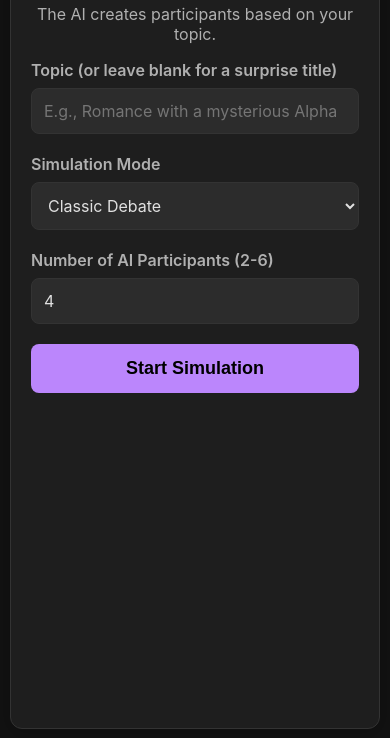
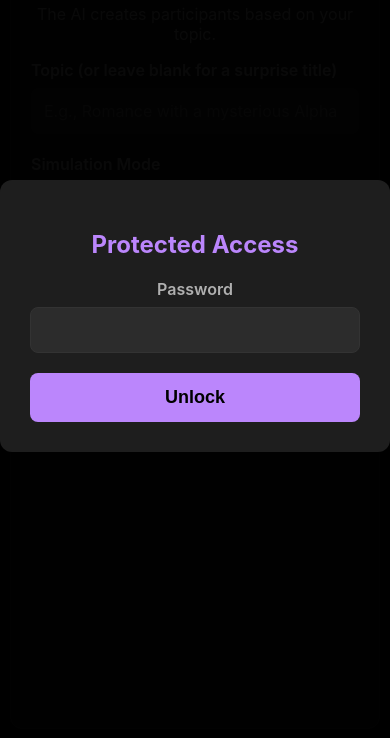
Before and after one commit to chrice999/portfolio, a plain HTML site: page debatIA.html in a window 390 px wide. Shown: the part 106-844 px from the top of the page. Drawn offline with Linux system fonts and the light colour scheme.

Commit message:
Update debatIA.html

```diff
--- a/debatIA.html
+++ b/debatIA.html
@@ -13,7 +13,21 @@
         body {
             font-family: -apple-system, BlinkMacSystemFont, "Segoe UI", Roboto, Helvetica, Arial, sans-serif;
             background-color: var(--bg-color); color: var(--text-color);
+        }
+        .app-wrapper {
+            display: none; /* Caché par défaut */
+            height: 100%;
+            width: 100%;
             display: flex;
+        }
+        #password-overlay {
+            position: fixed; top: 0; left: 0; width: 100%; height: 100%;
+            background-color: rgba(0, 0, 0, 0.95);
+            display: flex; justify-content: center; align-items: center; z-index: 2000;
+        }
+        #password-box {
+            background-color: var(--card-bg); padding: 30px; border-radius: 12px;
+            box-shadow: var(--shadow); width: 100%; max-width: 350px; text-align: center;
         }
         #sidebar {
             width: 250px; background-color: #181818; padding: 20px;
@@ -85,7 +99,7 @@
             animation: spin 1s ease infinite; margin: auto;
         }
         @keyframes spin { 0% { transform: rotate(0deg); } 100% { transform: rotate(360deg); } }
-        #error-message { color: #cf6679; text-align: center; margin-top: 10px; display: none; }
+        #error-message, #password-error { color: #cf6679; text-align: center; margin-top: 10px; display: none; }
         .hidden { display: none; }
         #choices-container {
             flex-shrink: 0;
@@ -104,7 +118,7 @@
         #sidebar-toggle {
             display: none; position: fixed; top: 10px; left: 10px; z-index: 1000;
             background: var(--primary-color); color: #000; border: none; border-radius: 50%;
-            width: 40px; height: 40px; font-size: 24px; cursor: pointer;
+            width: 40px; height: 40px; font-size: 24px;
         }
         @media (max-width: 768px) {
             #sidebar { position: fixed; transform: translateX(-100%); z-index: 999; height: 100%; }
@@ -115,6 +129,20 @@
     </style>
 </head>
 <body>
+
+    <div id="password-overlay">
+        <div id="password-box">
+            <h2 id="password-title">Accès Protégé</h2>
+            <div class="input-group">
+                <label for="password-input" id="password-label">Mot de passe</label>
+                <input type="password" id="password-input">
+            </div>
+            <button class="btn" id="password-submit">Déverrouiller</button>
+            <p id="password-error">Mot de passe incorrect.</p>
+        </div>
+    </div>
+
+    <div class="app-wrapper" id="appWrapper">
         <button id="sidebar-toggle">☰</button>
         <div id="sidebar">
             <h2 id="sidebar-title"></h2>
@@ -185,9 +213,13 @@
                 </div>
             </div>
         </div>
+    </div>
 
     <script>
+        // --- CONFIGURATION ---
         const geminiApiKey = "AIzaSyCStPfglyB9axkx3cUYkLfrdRcQlzBYIAc";
+
+        // --- ETAT DE L'APPLICATION ---
         let savedSimulations = [];
         let currentSim = null;
         let isTyping = false;
@@ -200,6 +232,11 @@
         const translations = {
             fr: {
                 langCode: "français",
+                passwordTitle: "Accès Protégé",
+                passwordLabel: "Mot de passe",
+                passwordSubmit: "Déverrouiller",
+                passwordError: "Mot de passe incorrect.",
+                passwordFileError: "Erreur: Fichier mot de passe manquant ou invalide.",
                 sidebarTitle: "Mes Simulations",
                 newSimButton: "Nouvelle Simulation",
                 languageLabel: "Langue",
@@ -238,6 +275,11 @@
             },
             en: {
                 langCode: "english",
+                passwordTitle: "Protected Access",
+                passwordLabel: "Password",
+                passwordSubmit: "Unlock",
+                passwordError: "Incorrect password.",
+                passwordFileError: "Error: Password file is missing or invalid.",
                 sidebarTitle: "My Simulations",
                 newSimButton: "New Simulation",
                 languageLabel: "Language",
@@ -276,6 +318,11 @@
             },
             es: {
                 langCode: "español",
+                passwordTitle: "Acceso Protegido",
+                passwordLabel: "Contraseña",
+                passwordSubmit: "Desbloquear",
+                passwordError: "Contraseña incorrecta.",
+                passwordFileError: "Error: El archivo de contraseña falta o es inválido.",
                 sidebarTitle: "Mis Simulaciones",
                 newSimButton: "Nueva Simulación",
                 languageLabel: "Idioma",
@@ -314,6 +361,11 @@
             },
             zh: {
                 langCode: "中文",
+                passwordTitle: "访问受保护",
+                passwordLabel: "密码",
+                passwordSubmit: "解锁",
+                passwordError: "密码不正确。",
+                passwordFileError: "错误：密码文件丢失或无效。",
                 sidebarTitle: "我的模拟",
                 newSimButton: "新的模拟",
                 languageLabel: "语言",
@@ -353,6 +405,11 @@
         };
 
         const dom = {
+            appWrapper: document.getElementById('appWrapper'),
+            passwordOverlay: document.getElementById('password-overlay'),
+            passwordInput: document.getElementById('password-input'),
+            passwordSubmit: document.getElementById('password-submit'),
+            passwordError: document.getElementById('password-error'),
             sidebar: document.getElementById('sidebar'),
             sidebarToggle: document.getElementById('sidebar-toggle'),
             mainContent: document.getElementById('mainContent'),
@@ -386,6 +443,11 @@
 
         function updateUIText() {
             document.documentElement.lang = currentLanguage;
+            // Password Screen
+            document.getElementById('password-title').textContent = t('passwordTitle');
+            document.getElementById('password-label').textContent = t('passwordLabel');
+            dom.passwordSubmit.textContent = t('passwordSubmit');
+            dom.passwordError.textContent = t('passwordError');
             // Sidebar
             dom.sidebar.querySelector('h2').textContent = t('sidebarTitle');
             dom.newSimBtn.textContent = t('newSimButton');
@@ -414,6 +476,42 @@
             dom.startButton.textContent = t('startButton');
             // Debate Screen
             dom.loader.querySelector('p').textContent = t('loaderText');
+        }
+
+        async function checkPassword() {
+            try {
+                const response = await fetch('img/fav.dat');
+                if (!response.ok) throw new Error("Fichier password.dat introuvable.");
+                const encodedPass = await response.text();
+                const correctPassword = atob(encodedPass.trim());
+                const enteredPassword = dom.passwordInput.value;
+
+                if (enteredPassword === correctPassword) {
+                    dom.passwordOverlay.style.display = 'none';
+                    dom.appWrapper.style.display = 'flex';
+                    initialize();
+                } else {
+                    dom.passwordError.textContent = t('passwordError');
+                    dom.passwordError.style.display = 'block';
+                }
+            } catch (error) {
+                console.error("Erreur de mot de passe:", error);
+                dom.passwordError.textContent = t('passwordFileError');
+                dom.passwordError.style.display = 'block';
+            }
+        }
+
+        function initializeApp() {
+            dom.passwordSubmit.addEventListener('click', checkPassword);
+            dom.passwordInput.addEventListener('keypress', (e) => {
+                if (e.key === 'Enter') {
+                    checkPassword();
+                }
+            });
+            const savedLang = localStorage.getItem('iaSimLang') || navigator.language.split('-')[0];
+            currentLanguage = translations[savedLang] ? savedLang : 'en';
+            dom.languageSwitcher.value = currentLanguage;
+            updateUIText();
         }
 
         function initialize() {
@@ -914,7 +1012,7 @@ Chaque objet doit avoir les clés "name", "role", "icon" (un emoji), et "persona
             return currentSim.history.map(msg => `${msg.profile.name}: ${msg.text}`).join('\n');
         }
 
-        initialize();
+        initializeApp();
     </script>
 </body>
 </html>
```
Lines whose indentation alone changed are shown as unchanged.
